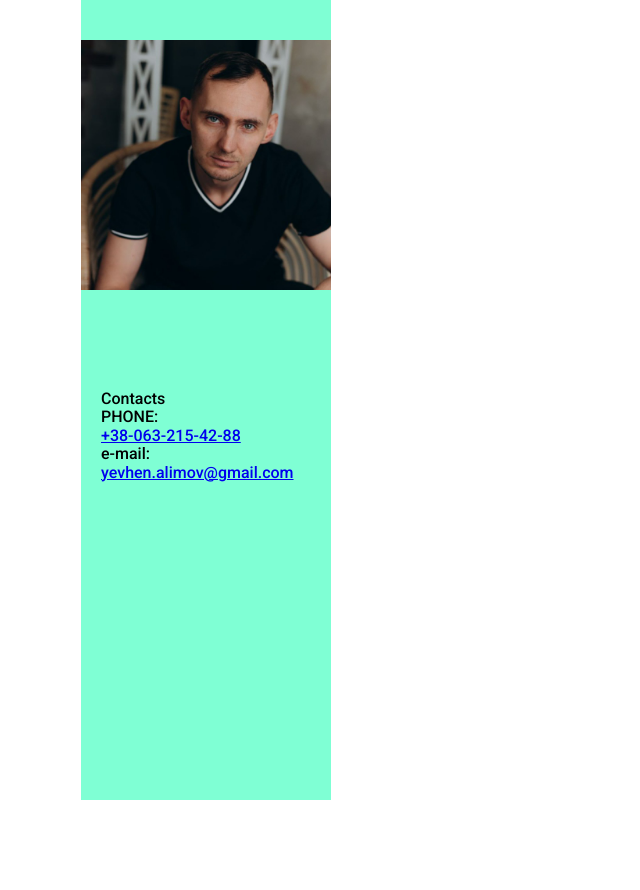
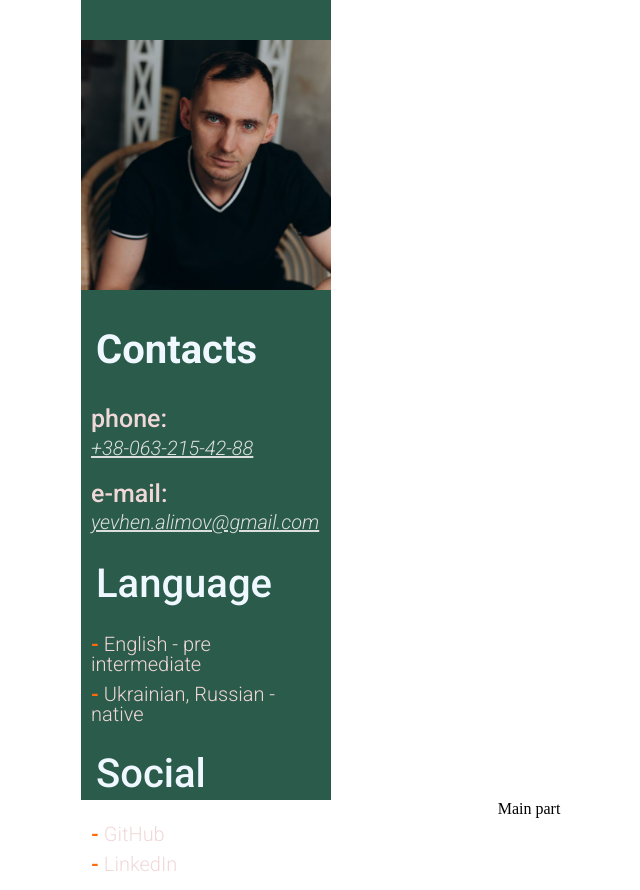
Before and after one commit to EugeneAlimov/resume, a React (Create React App) app: page / in a window 1280 px wide. Shown: the whole page, without its empty margins (111-751 px from the left). Before the commit the page ends 800 px from the top, so only its background shows below. Built offline with nearby package versions, Linux system fonts and the light colour scheme; the HTML template or start-up script is replaced by a standard one.

Commit message:
add Main

```diff
--- a/package.json
+++ b/package.json
@@ -1,7 +1,7 @@
 {
   "name": "resume",
   "version": "0.1.0",
-  "homepage": "https://eugenealimov.github.io",
+  "homepage": "https://eugenealimov.github.io/resume",
   "private": true,
   "dependencies": {
     "@testing-library/jest-dom": "^5.14.1",
--- a/public/index.html
+++ b/public/index.html
@@ -6,7 +6,7 @@
     <link rel="preconnect" href="https://fonts.googleapis.com" />
     <link rel="preconnect" href="https://fonts.gstatic.com" crossorigin />
     <link
-      href="https://fonts.googleapis.com/css2?family=Roboto:ital,wght@0,500;1,500&display=swap"
+      href="https://fonts.googleapis.com/css2?family=Roboto:ital,wght@0,100;0,300;0,400;0,500;0,700;1,100;1,300;1,400;1,500;1,700&display=swap"
       rel="stylesheet"
     />
     <meta name="viewport" content="width=device-width, initial-scale=1" />
--- a/src/App.js
+++ b/src/App.js
@@ -1,12 +1,14 @@
 // import logo from './logo.svg';
 import './App.css';
 import LeftAbout from './Components/LeftAbout';
+import Main from './Components/Main';
 
 function App() {
   return (
     <div className="App">
       <header className="Resume-header">
         <LeftAbout />
+        <Main />
       </header>
     </div>
   );
--- a/src/Components/LeftAbout.jsx
+++ b/src/Components/LeftAbout.jsx
@@ -1,18 +1,51 @@
 import React from "react";
 import className from "./style/LeftAbout.module.css";
-import photo from '../media/photo.jpg'
+import photo from "../media/photo.jpg";
 
 const LeftAbout = () => {
   return (
     <div className={className.Wrapper}>
-      <img className={className.Photo} src={photo} alt='fhoto' width={'200px'}></img>
+      <img className={className.Photo} src={photo} alt="fhoto" width={"200px"}></img>
       <div className={className.ContactsWrapper}>
-        <div>Contacts</div>
-        <div>PHONE:</div>
-        <a href="tel:+380632154288">+38-063-215-42-88</a>
-        <div>e-mail:</div>
-        <a href="mailto:yevhen.alimov@gmail.com">yevhen.alimov@gmail.com</a>
-
+        <h3 className={className.ContactsTitle}>Contacts</h3>
+        <div className={className.Contact}>
+          <div className={className.contactType}>Phone:</div>
+          <a className={className.ContactLink} href="tel:+380632154288">
+            +38-063-215-42-88
+          </a>
+        </div>
+        <div className={className.Contact}>
+          <div className={className.contactType}>e-mail:</div>
+          <a className={className.ContactLink} href="mailto:yevhen.alimov@gmail.com">
+            yevhen.alimov@gmail.com
+          </a>
+        </div>
+        <section className={className.Section}>
+          <h3 className={className.SectionTitle}>Language</h3>
+          <ul className={className.SectionList}>
+            <li className={className.SectionListItem}>
+              <span>English - pre intermediate</span>
+            </li>
+            <li className={className.SectionListItem}>
+              <span>Ukrainian, Russian - native</span>
+            </li>
+          </ul>
+        </section>
+        <section className={className.Section}>
+          <h3 className={className.SectionTitle}>Social</h3>
+          <ul className={className.SectionList}>
+            <li className={className.SectionListItem}>
+              <a className={className.SocialLink} href="https://github.com/EugeneAlimov">
+                GitHub
+              </a>
+            </li>
+            <li className={className.SectionListItem}>
+              <a className={className.SocialLink} href="https://www.linkedin.com/in/yevhen-alimov-514568208/">
+                LinkedIn
+              </a>
+            </li>
+          </ul>
+        </section>
       </div>
     </div>
   );
--- /dev/null
+++ b/src/Components/Main.jsx
@@ -0,0 +1,11 @@
+import React from "react";
+
+const Main = () => {
+    return(
+        <div>
+            Main part
+        </div>
+    )
+}
+
+export default Main
--- a/src/Components/style/LeftAbout.module.css
+++ b/src/Components/style/LeftAbout.module.css
@@ -1,5 +1,5 @@
 .Wrapper {
-  background-color: aquamarine;
+  background-color: #2b5b4b;
   display: flex;
   flex-direction: column;
   flex-wrap: nowrap;
@@ -7,7 +7,6 @@
   align-items: flex-start;
   width: 250px;
   height: 100vh;
-  /* padding: 0 10px 0 10px; */
 }
 
 .Photo {
@@ -16,8 +15,73 @@
 }
 
 .ContactsWrapper {
-  margin-top: 100px;
-  padding: 0 20px 0 20px;
+  margin-top: 10px;
+  padding: 0 10px 0 10px;
   text-align: left;
   font-family: "Roboto", sans-serif;
 }
+
+.ContactsTitle {
+  margin-left: 5px;
+  line-height: 0.5;
+  font-weight: 700;
+  font-size: 40px;
+  color: #f0f8ff;
+}
+
+.Contact {
+  margin-bottom: 16px;
+}
+
+.contactType {
+  font-weight: 500;
+  font-size: 25px;
+  line-height: 1.5;
+  text-transform: lowercase;
+  color: #f1d8d8;
+}
+
+.ContactLink {
+  font-weight: 300;
+  font-size: 20px;
+  line-height: 1;
+  text-decoration: underline;
+  font-style: italic;
+  color: #ececebe8;
+}
+
+.SectionTitle {
+  font-weight: 500;
+  font-size: 40px;
+  line-height: 0.5;
+  text-decoration: none;
+  color: #f0f8ff;
+  margin-left: 5px;
+}
+
+.SectionList {
+  padding-left: 0px;
+}
+
+.SectionListItem {
+  font-weight: 300;
+  font-size: 20px;
+  line-height: 1;
+  color: #f1d8d8;
+  list-style: none;
+  margin-bottom: 10px;
+  text-decoration: none;
+  list-style-position: outside;
+}
+
+.SocialLink {
+  color: #f1d8d8;
+  text-decoration: none;
+}
+
+.SectionListItem ::before {
+  font-size: 20px;
+  font-weight: 700;
+  content: "- ";
+  color: #ff6b08;
+}
```
Also changed, not shown: src/media/delete-dash-svgrepo-com.svg (added), src/media/minus-strips-delete-svgrepo-com.svg (added).
